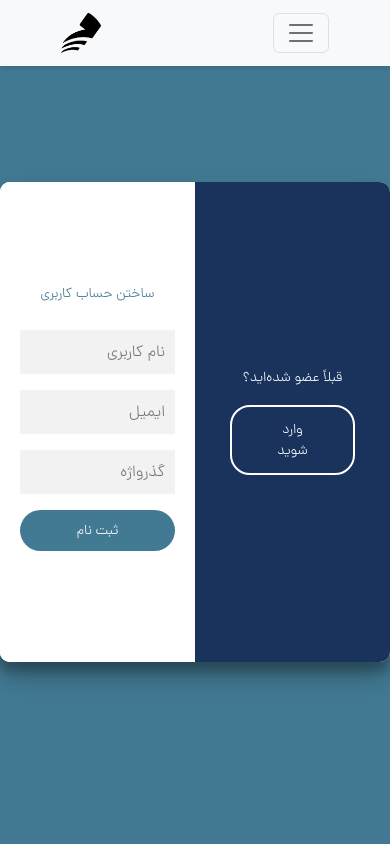
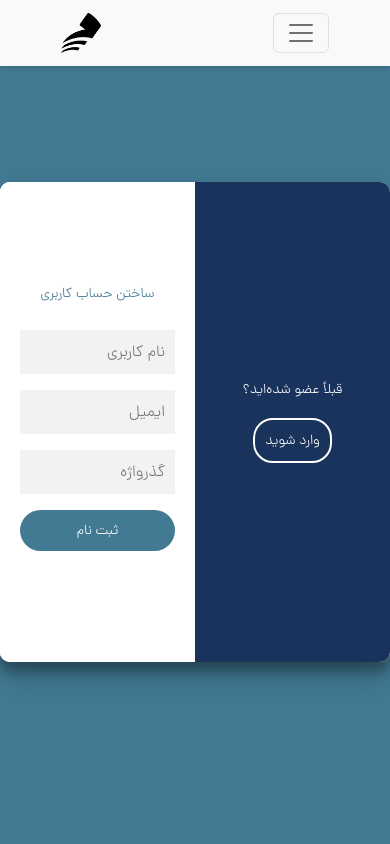
Before and after one commit to denashams/flashcard-fontend, a React (Create React App) app: page /login in a window 390 px wide. Shown: the top 844 px of the page. Built offline with nearby package versions, Linux system fonts and the light colour scheme.

Commit message:
Update Login.css

```diff
--- a/src/pages/login/Login.css
+++ b/src/pages/login/Login.css
@@ -183,6 +183,12 @@
 .signin-btn, .logincontainer button {
   font-size: 14px;
 }
+
+.logincontainer .ghost {
+  padding: 10px;
+}
+
+
 .logincontainer form {
   padding: 20px;
 }
```
